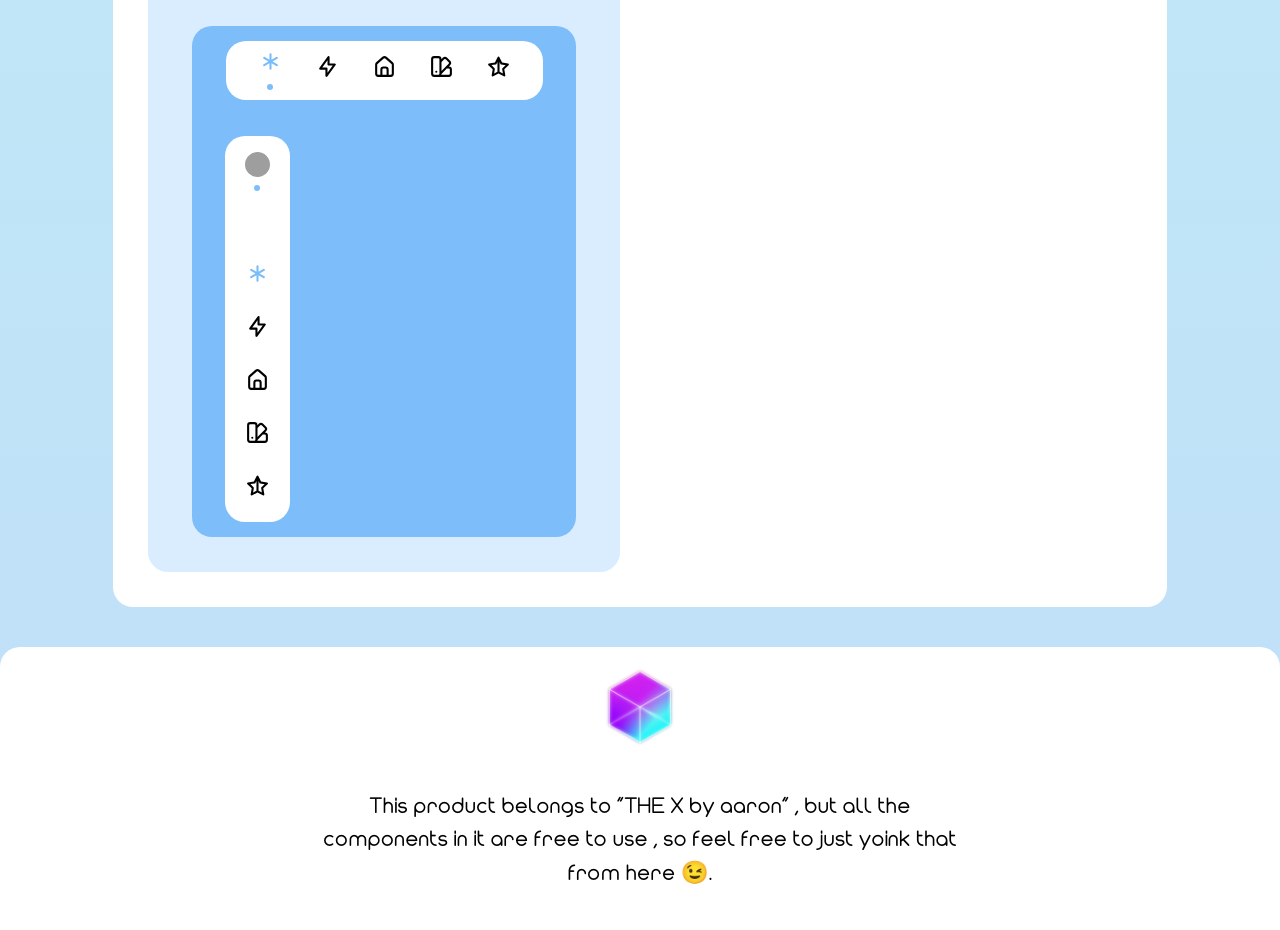
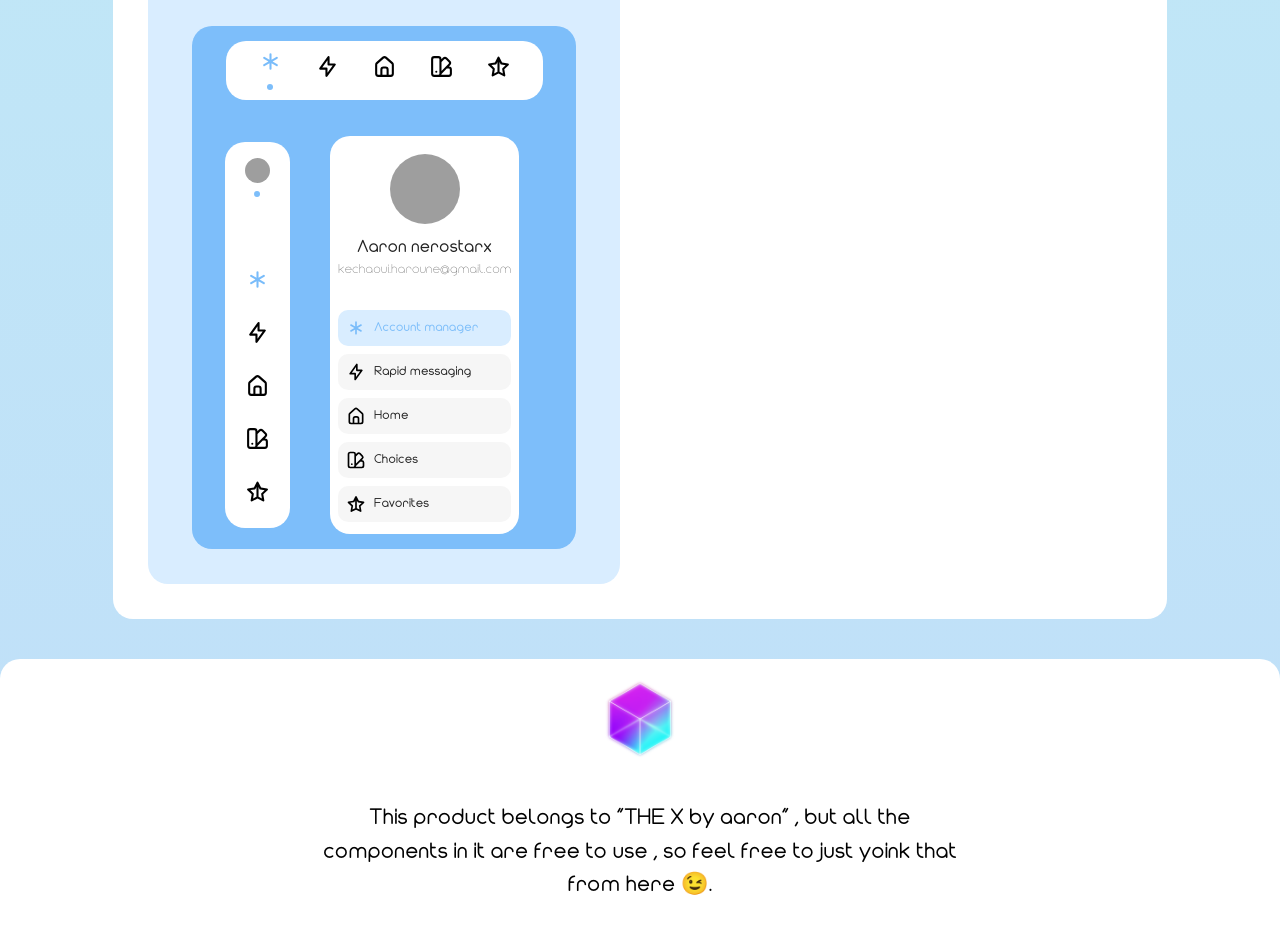
Before and after one commit to aaron-nerox/Emerald_live, a Vue app: page / in a window 1280 px wide. Shown: the part 2260-3190 px from the top of the page. Built offline with nearby package versions, Linux system fonts and the light colour scheme; grey boxes are pictures that could not be loaded.

Commit message:
handshake: the nav drawer is here

```diff
--- /dev/null
+++ b/src/components/XNavDrawer.vue
@@ -0,0 +1,142 @@
+<template>
+  <div class="main-container">
+      <div class="account-container">
+          <img :src="account.accountImgUrl" alt="user" class="main-account"/>
+          <p class="subtitle">{{account.accountName}}</p>
+          <p class="text">{{account.accountEmail}}</p>
+      </div>
+      <div class="items-list">
+          <div v-for="(item,index) in navItems"
+            :key="index"  @click="setSelected(index)"
+            :class="['item-container',
+            this.currentSelected === index ? selectedIconClass : '']">
+
+                <img :src="resolveImageUrl(item.icon)"
+                    alt="icon"
+                    :class="['nav-icon']"/>
+                <p class="subtitle">{{item.name}}</p>
+
+            </div>
+      </div>
+  </div>
+</template>
+
+<script>
+export default {
+    name: "XNavDrawer",
+    props:{
+        navItems: Array,
+        account: Object
+    },
+    data(){
+        return {
+            selectedIconClass: "selected",
+            currentSelected: 0
+        }
+    },
+    methods:{
+        resolveImageUrl: function (path) {
+            let images = require.context('../assets/icons', false, /\.svg$|\.png$/)
+            return images("./"+path)
+        },
+        setSelected: function (index){
+            this.currentSelected = index;
+            this.$emit('onItemSelected',index)
+        }
+    }
+}
+</script>
+
+<style scoped>
+.main-container{
+    width: max-content;
+    background-color: white;
+    border-radius: 20px;
+    padding: 8px;
+    display: inline-flex;
+    flex-direction: column;
+    align-items: center;
+}
+
+.account-container{
+    width: 95%;
+    display: inline-flex;
+    flex-direction: column;
+    align-items: center;
+    margin-bottom: 30px;
+}
+
+.account-container>p.subtitle{
+    color: #222;
+    margin: 0px;
+    font-size: 1.1em;
+}
+
+.account-container>p.text{
+    font-size: 0.8em;
+    color: #666;
+    margin: 0px;
+}
+
+
+.main-account{
+    height: 70px;
+    width: 70px;
+    margin: 10px;
+    border-radius: 50%;
+    transition: 300ms ease-in-out;
+}
+
+.main-account:hover{
+    opacity: 0.7;
+}
+
+.items-list{
+    width: 95%;
+    display: inline-flex;
+    flex-direction: column;
+    align-items: center;
+}
+
+.item-container{
+    width: 100%;
+    display: inline-flex;
+    flex-direction: row;
+    align-items: center;
+    background-color: #dfdfdf4b;
+    border-radius: 10px;
+    padding: 4px;
+    margin: 4px;
+    transition: 200ms ease-in-out;
+}
+
+.item-container>p.subtitle{
+    margin: 0px;
+    color: #222;
+    font-size: 0.8em;
+}
+
+.nav-icon{
+    height: 20px;
+    width: 20px;
+    margin: 4px;
+    margin-right: 8px;
+    transition: 200ms ease-in-out;
+}
+
+.item-container:hover{
+    background-color: #D9EDFF;
+}
+
+.selected{
+    background-color: #D9EDFF;
+}
+
+.selected>p.subtitle{
+    color: #7DBEFA;
+}
+
+.selected>img{
+    filter: invert(79%) sepia(24%) saturate(4313%) hue-rotate(180deg) brightness(101%) contrast(96%);
+}
+</style>
--- a/src/views/Home.vue
+++ b/src/views/Home.vue
@@ -123,6 +123,12 @@
                 @onItemSelected="shout"
                 :accountImage="url"
               />
+              <div class="spacer"></div>
+              <x-nav-drawer
+                :navItems="itemList"
+                @onItemSelected="shout"
+                :account="account"
+              />
             </div>
           </div>
         </div>
@@ -144,6 +150,7 @@ import XTranslucentSearch from "../components/Xtranslucent.vue";
 import XInput from "../components/Xinput.vue";
 import XNavigationBar from "../components/XnavigationBar.vue";
 import XSideNav from "../components/XSideNav.vue";
+import XNavDrawer from "../components/XNavDrawer.vue";
 
 export default {
   name: "Home",
@@ -156,11 +163,39 @@ export default {
     XInput,
     XNavigationBar,
     XSideNav,
+    XNavDrawer,
   },
   data(){
     return{
       url: "https://i.picsum.photos/id/896/200/200.jpg?hmac=GtnSTSOmlmBRvu2fpraj0-9azTBV0t32V07JLyAVPhM",
       iconList: ["asterisk.svg","bolt.svg","house.svg","color_palette.svg","star.svg"],
+      account: {
+        accountImgUrl : "https://i.picsum.photos/id/896/200/200.jpg?hmac=GtnSTSOmlmBRvu2fpraj0-9azTBV0t32V07JLyAVPhM",
+        accountName: "Aaron nerostarx",
+        accountEmail: "kechaoui.haroune@gmail.com"
+      },
+      itemList: [
+        {
+          icon: "asterisk.svg",
+          name: "Account manager"
+        },
+        {
+          icon: "bolt.svg",
+          name: "Rapid messaging"
+        },
+        {
+          icon: "house.svg",
+          name: "Home"
+        },
+        {
+          icon: "color_palette.svg",
+          name: "Choices"
+        },
+        {
+          icon: "star.svg",
+          name: "Favorites"
+        },
+      ]
     }
   },
   methods: {
@@ -260,4 +295,8 @@ export default {
   flex-direction: row;
   align-items: center;
 }
+
+.spacer{
+  width: 40px;
+}
 </style>
```
